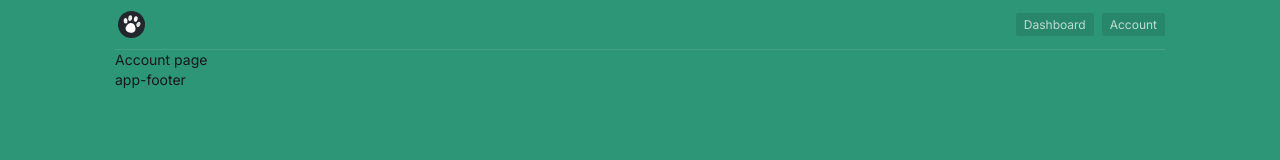
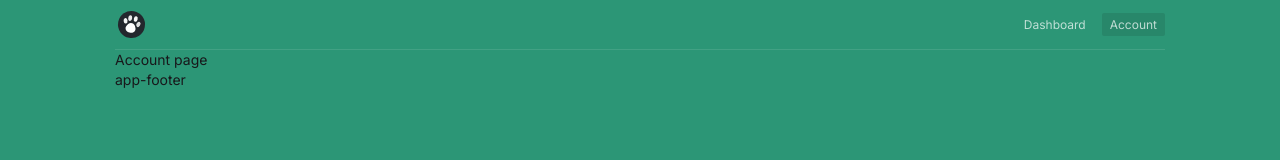
Before and after one commit to cherrydub/petcare, a Next.js app: page /app/account in a window 1280 px wide. Shown: the top 160 px of the page. Built offline with nearby package versions, Linux system fonts and the light colour scheme.

Commit message:
using usePathname() from next/navigation to check if the current path is the route path which conditionally will style the navigation using cn from utility

```diff
--- a/src/components/app-header.tsx
+++ b/src/components/app-header.tsx
@@ -1,6 +1,10 @@
+"use client";
+
 import React from "react";
 import Logo from "./logo";
 import Link from "next/link";
+import { usePathname } from "next/navigation";
+import { cn } from "@/lib/utils";
 
 const routes = [
   {
@@ -14,6 +18,7 @@
 ];
 
 export default function AppHeader() {
+  const activePathname = usePathname();
   return (
     <header className="flex justify-between items-center border-b border-white/10 py-2">
       <Logo />
@@ -22,7 +27,12 @@
           {routes.map((route) => (
             <li key={route.path}>
               <Link
-                className="text-white/70 bg-black/10 rounded-sm px-2 py-1 hover:text-white focus:text-white transition "
+                className={cn(
+                  "text-white/70  rounded-sm px-2 py-1 hover:text-white focus:text-white transition ",
+                  {
+                    "bg-black/10": activePathname === route.path,
+                  }
+                )}
                 href={route.path}
               >
                 {route.label}
```
